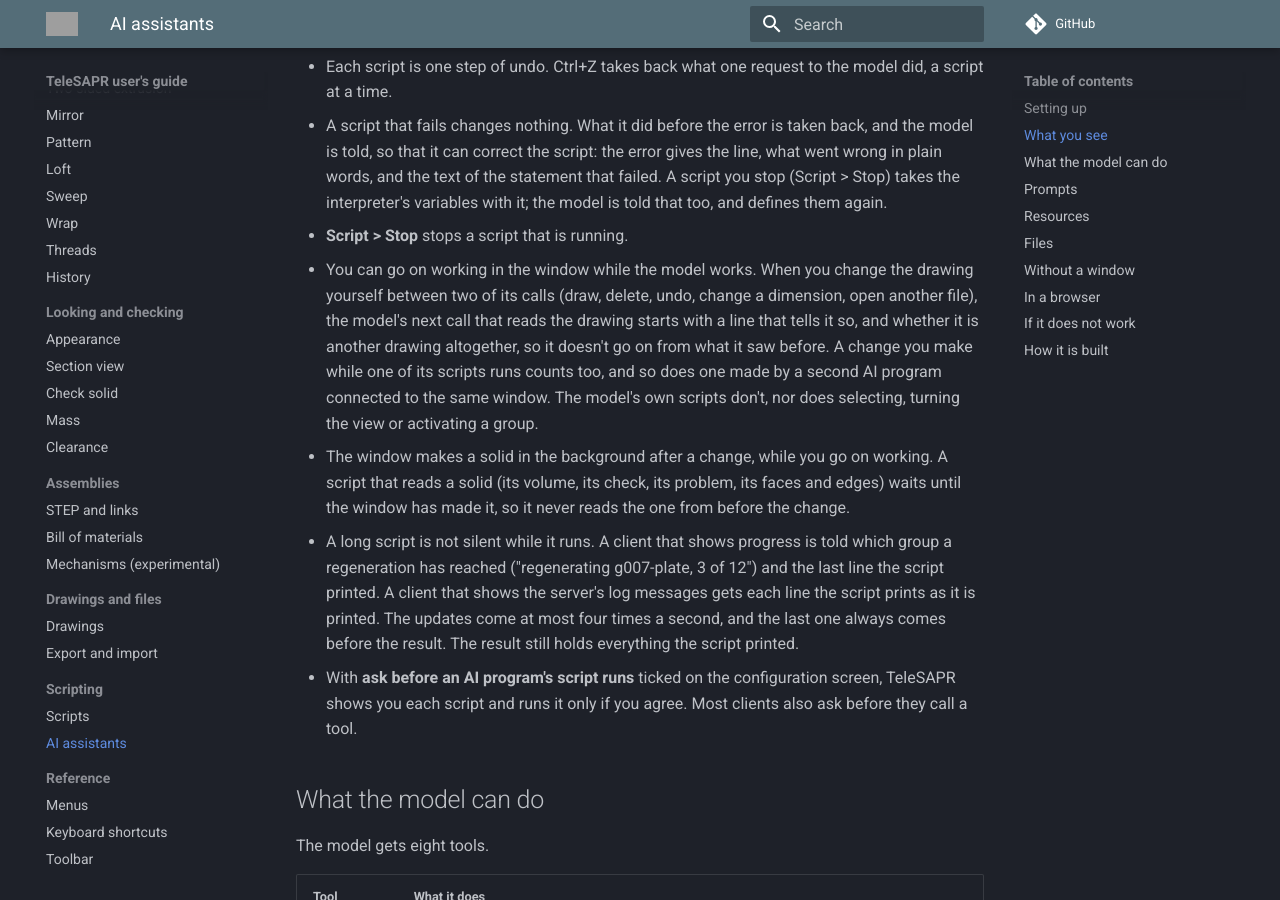
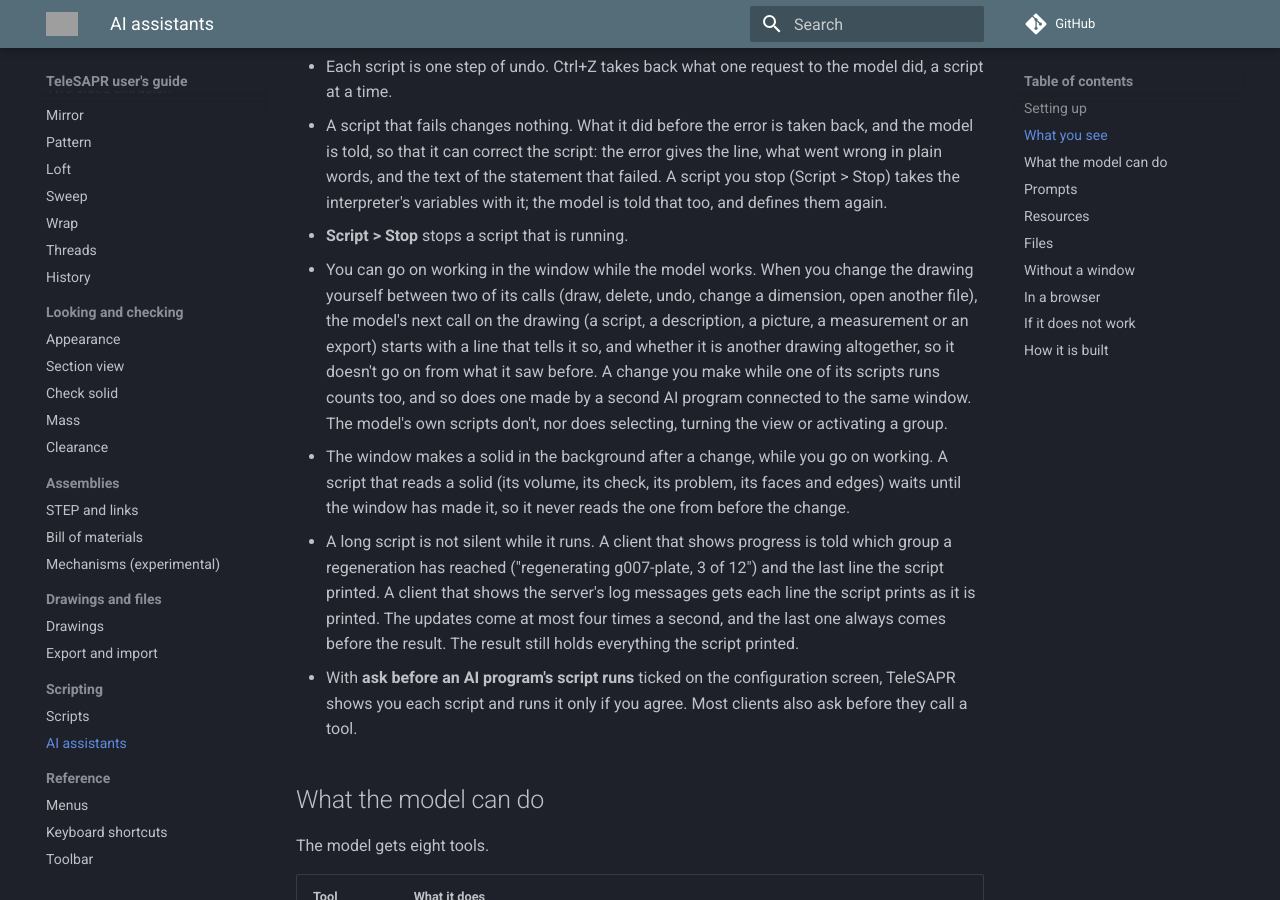
Before and after one commit to telesapr/telesapr, an MkDocs documentation site: the page built from doc/guide/ai.md, in a window 1280 px wide and 900 px high, scrolled down 1011 px. Built offline with MkDocs 1.6.1 and Material for MkDocs 9.7.7, drawn with Linux system fonts in a browser that asks for light colours; comment, search, counter and statistics services are not loaded; grey boxes are pictures that could not be loaded.

Commit message:
doc: the guide says which of an AI program's calls carry the notice of your changes
It said "the next call that reads the drawing"; a script and an export
carry it too.

Co-Authored-By: Claude Fable 5.2 <noreply@anthropic.com>

```diff
--- a/doc/guide/ai.md
+++ b/doc/guide/ai.md
@@ -48,7 +48,8 @@ may be closed and opened again in the middle of a conversation.
 - **Script > Stop** stops a script that is running.
 - You can go on working in the window while the model works. When you change the drawing
   yourself between two of its calls (draw, delete, undo, change a dimension, open another file),
-  the model's next call that reads the drawing starts with a line that tells it so, and whether
+  the model's next call on the drawing (a script, a description, a picture, a measurement or an
+  export) starts with a line that tells it so, and whether
   it is another drawing altogether, so it doesn't go on from what it saw before. A change you make
   while one of its scripts runs counts too, and so does one made by a second AI program connected
   to the same window. The model's own scripts don't, nor does selecting, turning the view or
```
